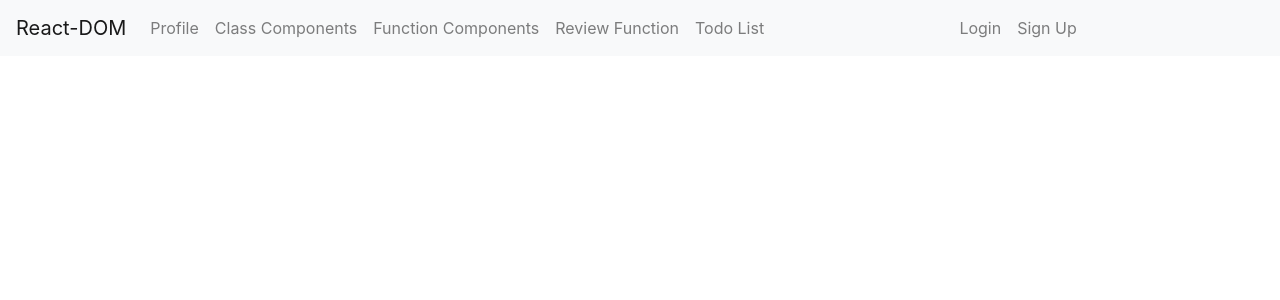
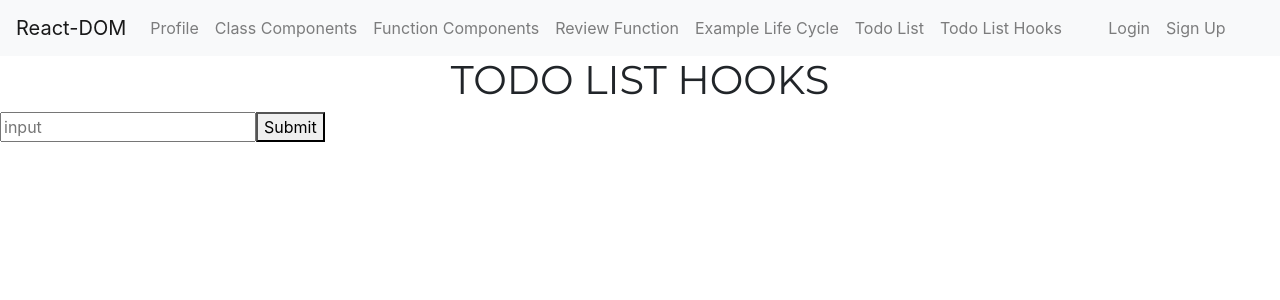
Before and after one commit to inanuriy/react-app-profile, a React (Create React App) app: page /todolisthooks in a window 1280 px wide. Shown: the top 300 px of the page. Built offline with nearby package versions, Linux system fonts and the light colour scheme.

Commit message:
get/post api

```diff
--- a/package.json
+++ b/package.json
@@ -6,6 +6,7 @@
     "@testing-library/jest-dom": "^4.2.4",
     "@testing-library/react": "^9.3.2",
     "@testing-library/user-event": "^7.1.2",
+    "axios": "^0.19.2",
     "bootstrap": "^4.4.1",
     "react": "^16.12.0",
     "react-bootstrap": "^1.0.0-beta.16",
--- a/src/App.js
+++ b/src/App.js
@@ -16,6 +16,8 @@ import Profile from "./pages/Profile";
 import NavBar from "./component/NavBar";
 import Login from "./pages/Login";
 import SignUp from "./pages/SignUp";
+import TodoHooks from "./pages/TodoHooks";
+import ExampleLifeCycle from "./pages/ExampleLifeCycle";
 
 function App() {
   const isLogin = JSON.parse(localStorage.getItem("status"));
@@ -38,8 +40,14 @@ function App() {
         <Route path="/counter">
           <Counter />
         </Route>
+        <Route path="/examplelifecycle">
+          <ExampleLifeCycle />
+        </Route>
         <Route path="/reviewfunction">
           <ReviewFunction />
+        </Route>
+        <Route path="/todolisthooks">
+          <TodoHooks />
         </Route>
         <Route path="/todolist">
           {isLogin && isLogin !== null ? (
--- a/src/component/NavBar.js
+++ b/src/component/NavBar.js
@@ -42,8 +42,14 @@ const NavBar = props => {
             <Nav.Link as={Link} to="/reviewfunction">
               Review Function
             </Nav.Link>
+            <Nav.Link as={Link} to="/examplelifecycle">
+              Example Life Cycle
+            </Nav.Link>
             <Nav.Link as={Link} to="/todolist">
               Todo List
+            </Nav.Link>
+            <Nav.Link as={Link} to="/todolisthooks">
+              Todo List Hooks
             </Nav.Link>
           </Nav>
           <Nav className="mr-auto">
--- a/src/pages/Counter.js
+++ b/src/pages/Counter.js
@@ -21,7 +21,7 @@ class ClassComponent extends React.Component {
     };
 
     reset = () => {
-        this.setState({nol: this.state.nol = 0
+        this.setState({nol: this.state.nol === 0
         });
     };
 
--- /dev/null
+++ b/src/pages/ExampleLifeCycle.jsx
@@ -0,0 +1,75 @@
+import React, { Component } from "react";
+import axios from "axios";
+
+export default class ExampleLifeCycle extends Component {
+  constructor(props) {
+    super(props);
+    console.log("constructor");
+    this.state = {
+      data: [],
+      title: ""
+    };
+  }
+  // https://pokeapi.co/api/v2/pokemon/ditto/
+
+  componentDidMount() {
+    console.log("didmountttt");
+    // fetch('https://pokeapi.co/api/v2/pokemon/ditto/')
+    // .then(response => response.json())
+    // .then(data => this.setState({data}));
+
+    // axios.get("https://pokeapi.co/api/v2/pokemon/ditto/").then(response => {
+    //     console.log("response", response);
+    //     const data = response.data;
+    //     this.setState({ data });
+    // });
+
+    axios
+      .get("https://5e2fe92f9c29c900145db5c1.mockapi.io/testpost")
+      .then(response => {
+        console.log(response);
+        const data = response.data;
+        this.setState({ data });
+      });
+
+  }
+  // https://5e2fe92f9c29c900145db5c1.mockapi.io/testpost
+
+  handleChange = e => {
+    this.setState({ name: e.target.value });
+  }
+
+  handleSubmit = e => {
+    e.preventDefault();
+
+    axios.post("https://5e2fe92f9c29c900145db5c1.mockapi.io/testpost",{name: this.state.name}).then(response => {
+      console.log(response);
+      const title = response.title;
+      this.setState({title});
+    });
+  }
+
+  render() {
+    console.log("renderrrr");
+    console.log("state", this.state.data);
+    console.log("name", this.state.name);
+    const { height, id, name, sprites } = this.state.data;
+
+    return (
+      <div>
+        <h1>Life Cycle</h1>
+        {height}
+        <br />
+        {id}
+        <img
+          src={sprites !== undefined && sprites.front_default}
+          alt={`${name}`}
+        />
+        <form onSubmit={this.handleSubmit}>
+          <input type="text" onChange={this.handleChange} />
+          <button>Submit</button>
+        </form>
+      </div>
+    );
+  }
+}
--- a/src/pages/ReviewFunction.js
+++ b/src/pages/ReviewFunction.js
@@ -4,7 +4,7 @@ function ReviewFunction() {
     const [counter, setCounter] = useState(0);
     // const [number, setNumber] = useState(999999);
     const [name, setName] = useState("Nama Kosong")
-    const [obj, setObj] = useState({
+    const [obj] = useState({
         firstName: "ina",
         lastName: "nuri",
         hobby: ["nonton", "foto"]
--- /dev/null
+++ b/src/pages/TodoHooks.js
@@ -0,0 +1,142 @@
+// import React, { useState } from "react";
+
+// function Todo({ todo, index, editTodo, removeTodo }) {
+//   return (
+//     <div>
+//       {todo.text}
+//       <div>
+//         <button onClick={() => editTodo(index)}>Edit</button>
+//         <button onClick={() => removeTodo(index)}>x</button>
+//       </div>
+//     </div>
+//   );
+// }
+
+// function TodoForm({ addTodo }) {
+//   const [value, setValue] = useState("");
+
+//   const handleSubmit = event => {
+//     event.preventDefault();
+//     if (!value) return;
+//     addTodo(value);
+//     setValue("");
+//   };
+
+//   return (
+//     <form onSubmit={handleSubmit}>
+//       <input
+//         type="text"
+//         value={value}
+//         onChange={event => setValue(event.target.value)}
+//       />
+//     </form>
+//   );
+// }
+
+// function App() {
+//   const [todos, setTodos] = useState([
+//     {
+//       text: "Pay bills"
+//     },
+//     {
+//       text: "Do homework"
+//     },
+//     {
+//       text: "Party"
+//     }
+//   ]);
+
+//   const addTodo = text => {
+//     const newTodos = [...todos, { text }];
+//     setTodos(newTodos);
+//   };
+
+//   const editTodo = index => {
+//     const newTodo = prompt("Edit Todo");
+
+//     const editTodo ={ text: newTodo}
+//     console.log(editTodo)
+//     todos.splice(index, 1, editTodo);
+//     setTodos([...todos]);
+//   };
+
+//   const removeTodo = index => {
+//     const newTodos = [...todos];
+//     newTodos.splice(index, 1);
+//     setTodos(newTodos);
+//   };
+
+//   return (
+//     //   {console.log(todos)}
+//     <div>
+//       <TodoForm addTodo={addTodo} />
+//       <div>
+//         {todos.map((todo, index) => (
+//           <Todo
+//             key={index}
+//             index={index}
+//             todo={todo}
+//             editTodo={editTodo}
+//             removeTodo={removeTodo}
+//           />
+//         ))}
+//       </div>
+//     </div>
+//   );
+// }
+
+// export default App;
+
+import React, { useState } from "react";
+
+export default function TodoHooks() {
+  const [todo, setTodo] = useState("");
+  const [todos, setTodos] = useState([]);
+
+  const handleChange = e => {
+    setTodo(e.target.value);
+  };
+
+  const handleSubmit = e => {
+    e.preventDefault();
+    const newTodos = [...todos, todo];
+    setTodos(newTodos);
+    setTodo("");
+  };
+
+  const handleDelete = index => {
+    todos.splice(index, 1);
+    setTodos([...todos]);
+  };
+
+  const handleEdit = index => {
+      const newTodo = prompt("Edit Todo");
+      todos.splice(index, 1, newTodo);
+      setTodos([...todos]);
+  };
+
+  return (
+    <div>
+      <h1>TODO LIST HOOKS</h1>
+
+      <form onSubmit={handleSubmit}>
+        <input
+          placeholder="input"
+          onChange={handleChange}
+          value={todo}
+          name={todo}
+        />
+        <button>Submit</button>
+      </form>
+      <div>
+        {todos.map((item, index) => (
+          <div key={index}>
+            <li>{item}</li>
+            <span onClick={() => handleEdit(index)}>Edit</span>
+            <span onClick={() => handleDelete(index)}>x</span>
+          </div>
+        ))}
+      </div>
+    </div>
+  );
+}
--- a/src/pages/Todolist.js
+++ b/src/pages/Todolist.js
@@ -1,7 +1,7 @@
 import React, { Component } from "react";
 import "./todolist.css";
 
-class Todolist extends Component {
+class Todolist extends Component { //bisa juga pakai React.Component, jika diatasnya tidak import Component dulu
   constructor(props) {
     super(props);
 
@@ -42,6 +42,7 @@ class Todolist extends Component {
 
   render() {
     const { todos, todo } = this.state;
+
     return (
       <div>
           <h1>TO-DO LIST</h1>
```
Also changed, not shown: 1 other file (tests, documents, lock files or other folders).
